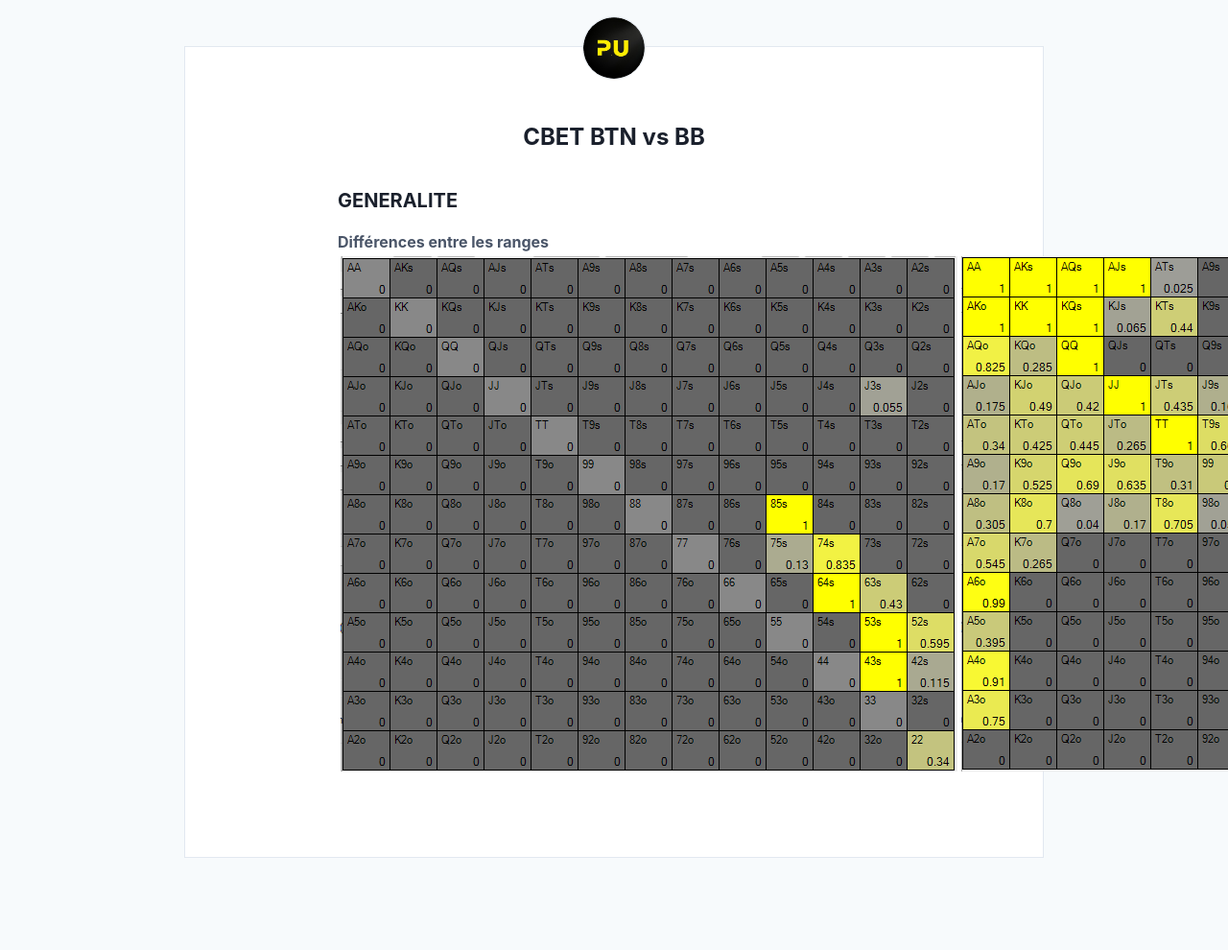
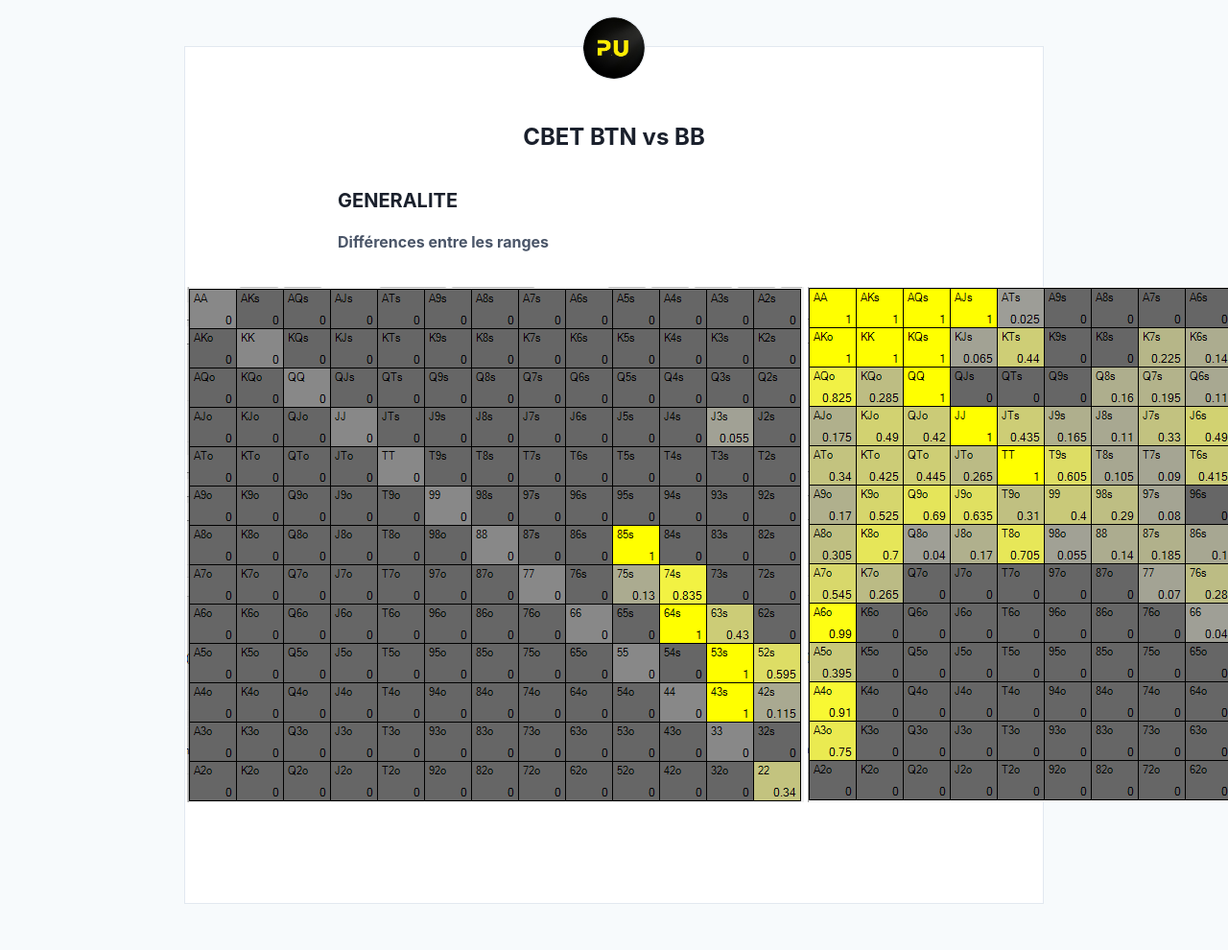
Before and after one commit to greglejeune/blog, a Jekyll site: the page built from _posts/2024-02-04-btnvsbb-cbet.md, in a window 1280 px wide. Shown: the whole page at 96% size. Built offline with Jekyll 4.4.1, drawn with Linux system fonts in a browser that asks for light colours; before the commit the page ends 942 px from its top, so only the background shows below that.

Commit message:
Update 2024-02-04-btnvsbb-cbet.md

```diff
--- a/_posts/2024-02-04-btnvsbb-cbet.md
+++ b/_posts/2024-02-04-btnvsbb-cbet.md
@@ -13,7 +13,7 @@
 
   <b>Différences entre les ranges</b>
 
-  <table style="width: 100%">
+  <table class="video">
     <tbody>
       <tr>
         <td><img src="/blog/img/2024-02-04-core.png"></td>
```
